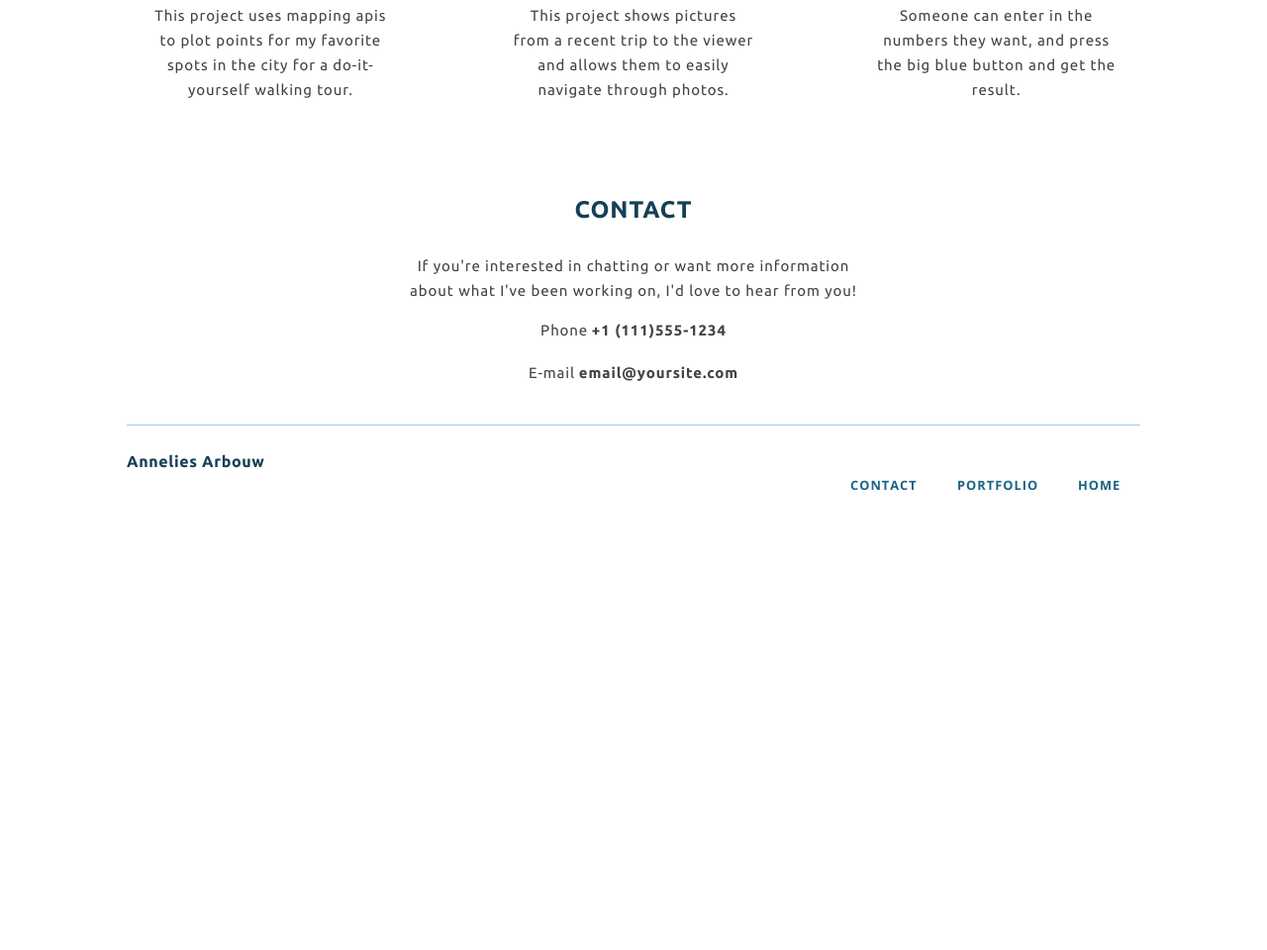
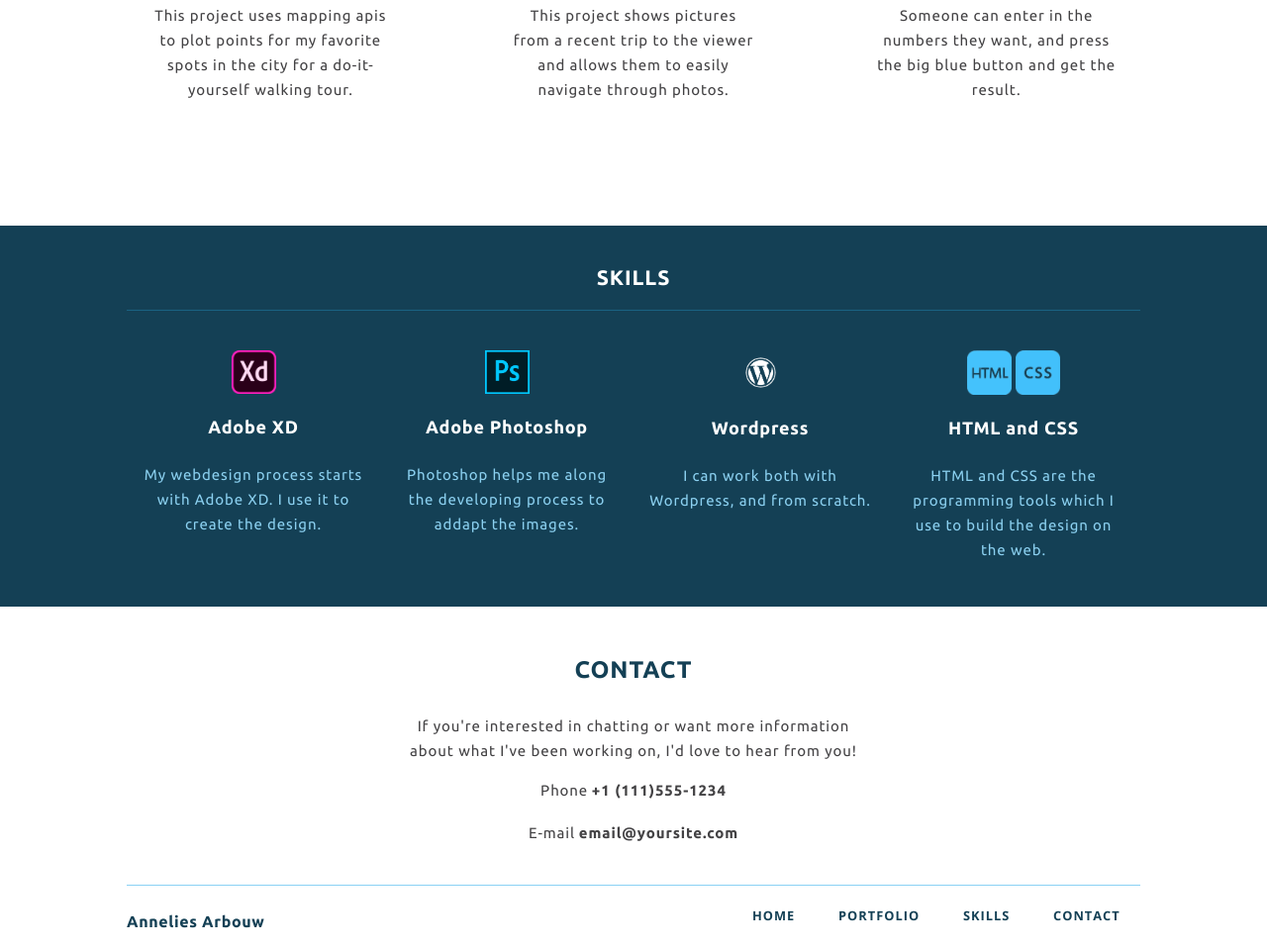
Before and after one commit to Annie113/Unit-2-Responsive-Layout, a plain HTML site: page index.html in a window 1280 px wide. Shown: the part 1115-2075 px from the top of the page at 99% size. Before the commit the page ends 1664 px from the top, so only its background shows below. Drawn offline with nearby package versions, Linux system fonts and the light colour scheme.

Commit message:
update
update all

```diff
--- a/css/style.css
+++ b/css/style.css
@@ -37,7 +37,7 @@ a {
   font-size: 0.8em;
   letter-spacing: 0.08em;
   font-family: 'Open Sans', sans-serif;
-  color: #1A6283;
+  color: #8BD0F0;
 }
 
 body {
@@ -77,12 +77,13 @@ body {
 header {
   width: 100%;
   margin-top: -15px;
-  background-color: #88D0F2;
+  background-color: #144055;
   padding-bottom: 10px;
 }
 
 .name {
   width: 70%;
+  color: #fff;
 }
 
 ul.nav {
@@ -141,6 +142,41 @@ img.me {
   width: 292px;
 }
 
+.text-box {
+  float: left;
+}
+
+/* --- SKILSS --- */
+
+#skills {
+  background-color: #144055;
+  width: 100%;
+  border-radius: 0;
+  text-align: center;
+}
+
+.icon-box {
+  margin: 0 auto;
+  padding-bottom: 20px;
+}
+
+.icon-box p {
+  padding: 10px 15px;
+  color: #8BD0F0;
+}
+
+.icon {
+  width: 45px;
+}
+
+.skill_wrapper, #skills h2, #skills h3 {
+    max-width: 1024px;
+    width: 90%;
+    margin: 0 auto;
+    text-align: center;
+    color: #fff;
+}
+
 /* --- FOOTER --- */
 
 .contact h2 {
@@ -166,12 +202,13 @@ img.me {
   font-size: 1em;
 }
 
-.right, .footer-nav {
+.right {
   float: right;
 }
 
 .back-to-top {
   padding: 18px 0px;
+  color: #144055;
 }
 
 .footer-nav {
@@ -189,12 +226,6 @@ img.me {
 
   .wrapper, .bottom-footer  {
     width: 90%;
-  }
-
-  .column_wrapper {
-    max-width: 1120px;
-    width: 92%;
-    border-radius: 40px;
   }
 
   .nav li {
@@ -224,8 +255,10 @@ img.me {
     padding-left: 10px;
   }
 
-  #portfolio {
-    width: 100%;
+  .column_wrapper {
+    max-width: 1120px;
+    width: 90%;
+    border-radius: 40px;
   }
 
   img.me {
@@ -234,10 +267,6 @@ img.me {
 
   .column {
    width: 50%;
-  }
-
-  .picture {
-    width: 328px;
   }
 
   .bottom-name {
@@ -250,6 +279,14 @@ img.me {
 
   .footer-nav, .footer-nav ul {
     display: inline-block;
+    float: right;
+  }
+
+  .footer-nav a {
+    color: #144055;
+  }
+
+  footer .nav li {
     margin: 0px;
   }
 }
@@ -272,8 +309,11 @@ img.me {
     left: 1.5%;
   }
 
+  header nav {
+    float: right;
+  }
+
   .nav li {
-    float: right;
     padding: 20px;
     margin: 30px 0px;
   }
@@ -282,7 +322,16 @@ img.me {
     padding: 0px;
   }
 
+  .picture {
+    width: 328px;
+  }
+
   .column {
     width: 33.333%;
   }
+
+  #skills .column {
+    width: 25%;
+  }
+
 }
--- a/index.html
+++ b/index.html
@@ -16,6 +16,7 @@
          <ul id="header-nav" class="nav">
            <li><a href="index.html">HOME</a></li>
            <li><a href="#portfolio">PORTFOLIO</a></li>
+           <li><a href="#skills">SKILLS</a></li>
            <li><a href="#contact">CONTACT</a></li>
          </ul>
        </nav>
@@ -27,7 +28,9 @@
     <p class="text">Hi! My name is Annelies, and I am a student on Treehouse. This is my second project of the Front end Web Development Techdegree, in which I'm learning how to create responsive websites.</p>
   </div>
 
-  <main id="portfolio" class="column_wrapper clearfix">
+  <main>
+
+    <div id="portfolio" class="column_wrapper clearfix">
      <h2>PORTFOLIO</h2>
      <div class="empty_space"></div>
      <div class="column left">
@@ -60,6 +63,64 @@
         <h3>Calculator</h3>
         <p class="cl-text">Someone can enter in the numbers they want, and press the big blue button and get the result.</p>
       </div>
+     </div>
+
+     <div class="empty_space"></div>
+     <div class="empty_space"></div>
+
+    <div id="skills">
+
+      <div class="empty_space"></div>
+       <h2>SKILLS</h2>
+      <div class="empty_space"></div>
+
+      <div class="skill_wrapper clearfix">
+
+        <div class="column left">
+          <div class="icon-box">
+            <img class="icon" src='images/xd-icon.png' alt='Adobe XD icon'>
+          </div>
+          <div class="icon-box">
+            <h3>Adobe XD</h3>
+            <p>My webdesign process starts with Adobe XD. I use it to create the design.</p>
+          </div>
+        </div>
+
+        <div class="column left">
+          <div class="icon-box">
+            <img class="icon" src='images/ps-icon.png' alt='Adobe Photoshop icon'>
+          </div>
+          <div class="icon-box">
+            <h3>Adobe Photoshop</h3>
+            <p>Photoshop helps me along the developing process to addapt the images.</p>
+          </div>
+        </div>
+
+        <div class="column left">
+          <div class="icon-box">
+            <img class="icon" src='images/wp-icon.png' alt='Wordpress icon'>
+          </div>
+          <div class="icon-box">
+            <h3>Wordpress</h3>
+            <p>I can work both with Wordpress, and from scratch.</p>
+          </div>
+        </div>
+
+        <div class="column left clearfix">
+          <div class="icon-box">
+            <img class="icon" src='images/html-icon.png' alt='HTML icon'>
+            <img class="icon" src='images/css-icon.png' alt='CSS icon'>
+          </div>
+          <div class="icon-box">
+            <h3>HTML and CSS</h3>
+            <p>HTML and CSS are the programming tools which I use to build the design on the web.</p>
+          </div>
+        </div>
+
+       </div>
+
+     </div>
+
     </main>
 
    <footer class="footer-container">
@@ -74,9 +135,10 @@
      <div class="bottom-footer">
        <p class="bottom-name left bold">Annelies Arbouw</p>
        <nav>
-         <ul class="nav footer-nav" >
+         <ul class="footer-nav nav">
            <li><a href="index.html">HOME</a></li>
            <li><a href="#portfolio">PORTFOLIO</a></li>
+           <li><a href="#skills">SKILLS</a></li>
            <li><a href="#contact">CONTACT</a></li>
          </ul>
        </nav>
```
Also changed, not shown: images/css-icon.png (added), images/html-icon.png (added), images/ps-icon.png (added), images/wp-icon.png (added), images/xd-icon.png (added), 2 other files. Lines whose indentation alone changed are shown as unchanged.
